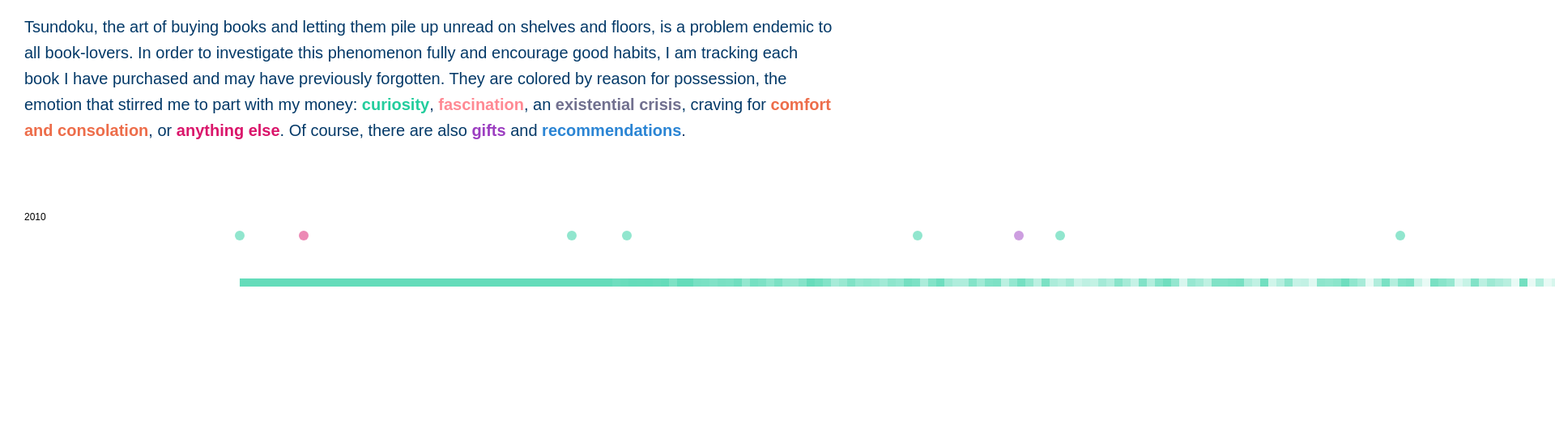
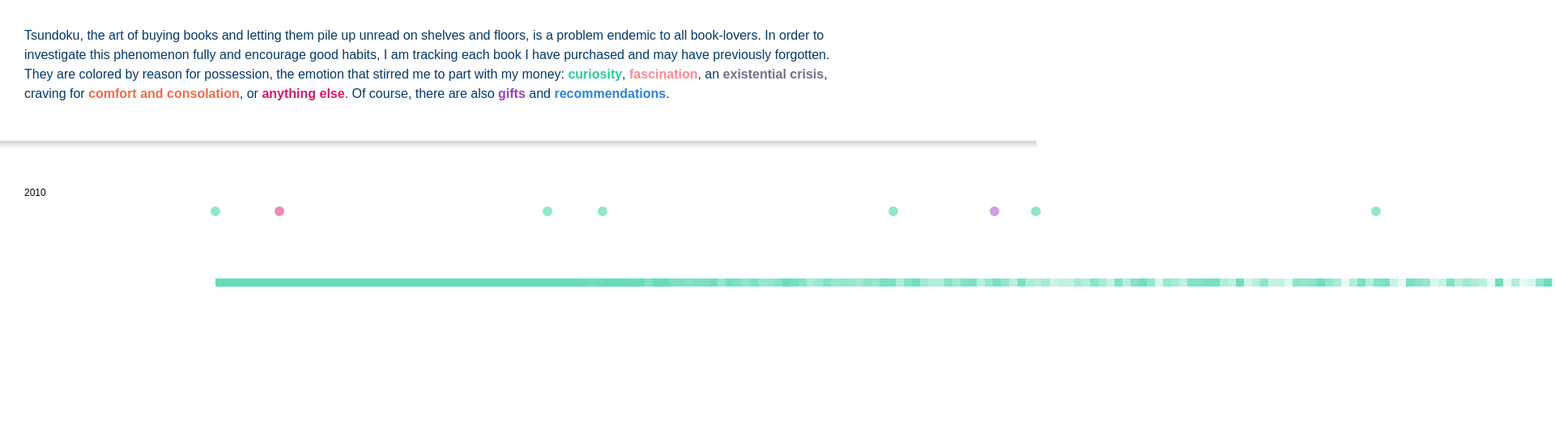
Before and after one commit to sarahghp/timeline, a plain HTML site: page index.html in a window 1280 px wide. Shown: the part 91-616 px from the top of the page at 81% size, 1920 px wide, since content can reach past the window. Drawn offline with Linux system fonts and the light colour scheme; a web font is replaced by a local one.

Commit message:
Smallertype, shadow added

```diff
--- a/css/app/app.less
+++ b/css/app/app.less
@@ -1,5 +1,5 @@
 body {
-	margin: 30px;
+	margin: 0;
 	font-family: 'Lekton', sans-serif;
 	font-size: 12px;
 }
@@ -11,27 +11,38 @@ g {
 header {
 	position: fixed;
 	width: 100%;
-	padding: 30px 0;
 	top: 0;
 	color: hsla(208, 95%, 21%, 1);
 	z-index: 5;
+	background-color: hsla(360, 100%, 100%, .7);
+
+	article {
+		padding: 30px;
+	}
+
 
 	h1 {
 		font-family: 'Londrina Outline', sans-serif;
 		text-transform: uppercase;
 		font-size: 50px;
-		margin: 0;
+		margin: 0 0 .7em 0;
 	}
 
 	.intro p {
 		width: 1000px;
 		font-family: 'Lekton', sans-serif;
-		font-size: 20px;
-		line-height: 32px;
+		font-size: 16px;
+		line-height: 24px;
 
 		span {
 			font-weight: 700;
 		}
+	}
+
+	.gradient {
+		background: linear-gradient(hsla(0, 0%, 82%, 1), hsla(0, 0%, 82%, 0)) 0 0 no-repeat;
+		height: 10px;
+		padding: 0;
 	}
 
 }
@@ -69,7 +80,7 @@ header {
 	height: auto;
 	width: 4800px;
 	position: absolute;
-	top: 352px;
+	top: 322px;
 
 	.right {
 		position: absolute;
@@ -78,7 +89,7 @@ header {
 
 	.left {
 		position: absolute;
-		left: 0;
+		left: 30px;
 	}
 }
 
--- a/css/styles.less
+++ b/css/styles.less
@@ -1,4 +1,3 @@
 // @import "bootstrap/bootstrap.less";
-// @import url(http://fonts.googleapis.com/css?family=Open+Sans:300italic,400italic,600italic,700italic,800italic,400,300,600,700,800);
 @import url(http://fonts.googleapis.com/css?family=Londrina+Outline|Lekton:400,700,400italic);
 @import "app/app.less";
--- a/index.html
+++ b/index.html
@@ -14,6 +14,7 @@
 			<h1>A Timeline of Neglect, From 2010 till Today</h1>
 			<p>Tsundoku, the art of buying books and letting them pile up unread on shelves and floors, is a problem endemic to all book-lovers. In order to investigate this phenomenon fully and encourage good habits, I am tracking each book I have purchased and may have previously forgotten. They are colored by reason for possession, the emotion that stirred me to part with my money: <span id="interest">curiosity</span>, <span id="fascination">fascination</span>, an <span id="existential-crisis">existential crisis</span>, craving for <span id="comfort">comfort and consolation</span>, or <span id="other">anything else</span>. Of course, there are also <span id="gifts">gifts</span> and <span id="recommended">recommendations</span>.</p>
 		</article>
+		<div class="gradient"></div>
 	</header>
 	<section>
 		<div class="axis">
```
Also changed, not shown: css/styles.css.
